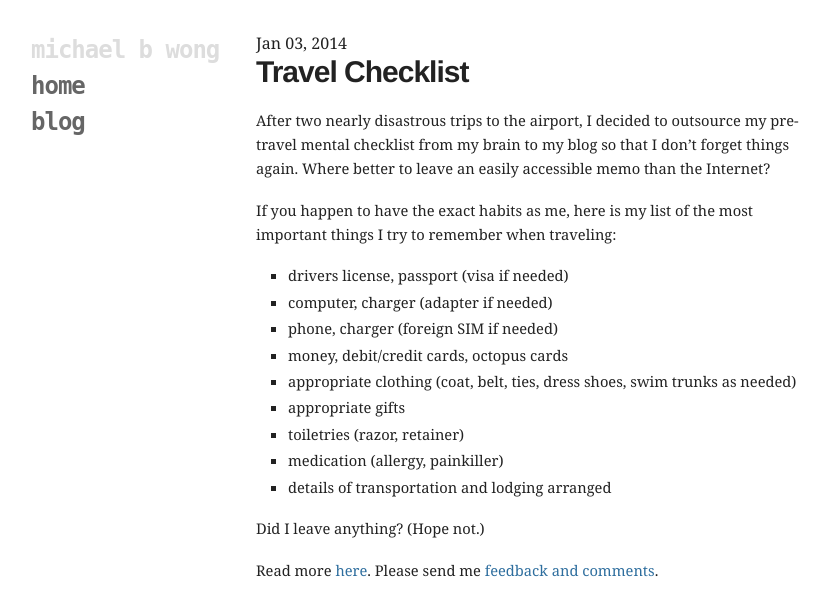
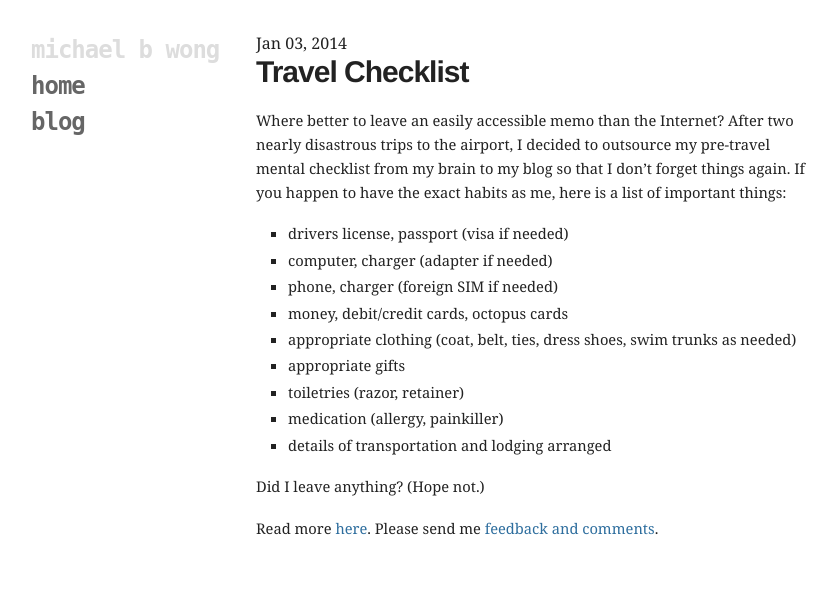
Before and after one commit to mbwong/mbwong.github.com, a Jekyll site: the page built from _posts/2014-1-3-travel-checklist.md, in a window 1280 px wide. Shown: the top 616 px of the page, without its empty margins (94-930 px from the left). Built offline with Jekyll 4.4.1, drawn with Linux system fonts in a browser that asks for light colours.

Commit message:
Update 2014-1-3-travel-checklist.md

```diff
--- a/_posts/2014-1-3-travel-checklist.md
+++ b/_posts/2014-1-3-travel-checklist.md
@@ -6,9 +6,7 @@
 
 #Travel Checklist
 
-After two nearly disastrous trips to the airport, I decided to outsource my pre-travel mental checklist from my brain to my blog so that I don't forget things again. Where better to leave an easily accessible memo than the Internet?
-
-If you happen to have the exact habits as me, here is my list of the most important things I try to remember when traveling:
+Where better to leave an easily accessible memo than the Internet? After two nearly disastrous trips to the airport, I decided to outsource my pre-travel mental checklist from my brain to my blog so that I don't forget things again. If you happen to have the exact habits as me, here is a list of important things:
 
 * drivers license, passport (visa if needed)
 * computer, charger (adapter if needed)
```
